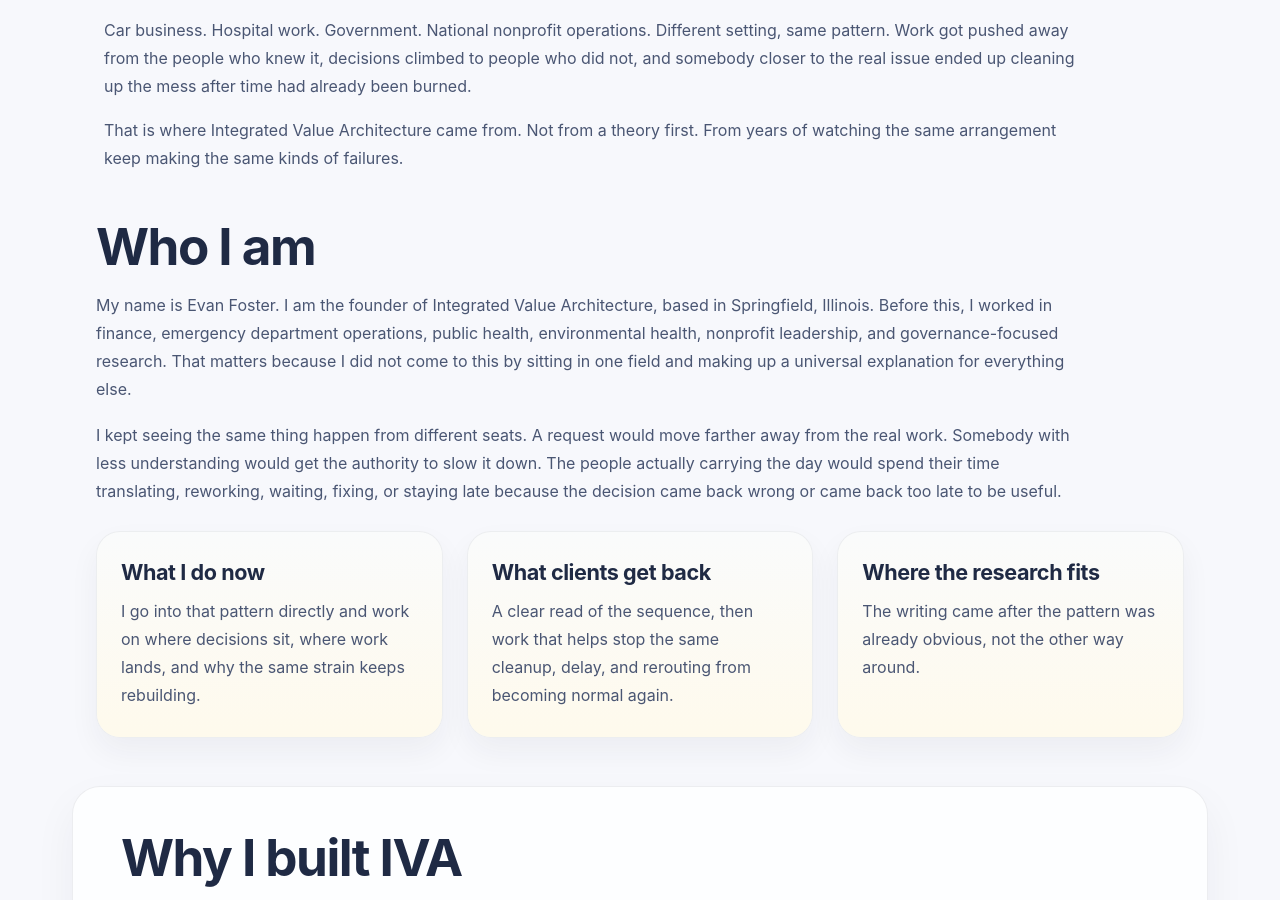
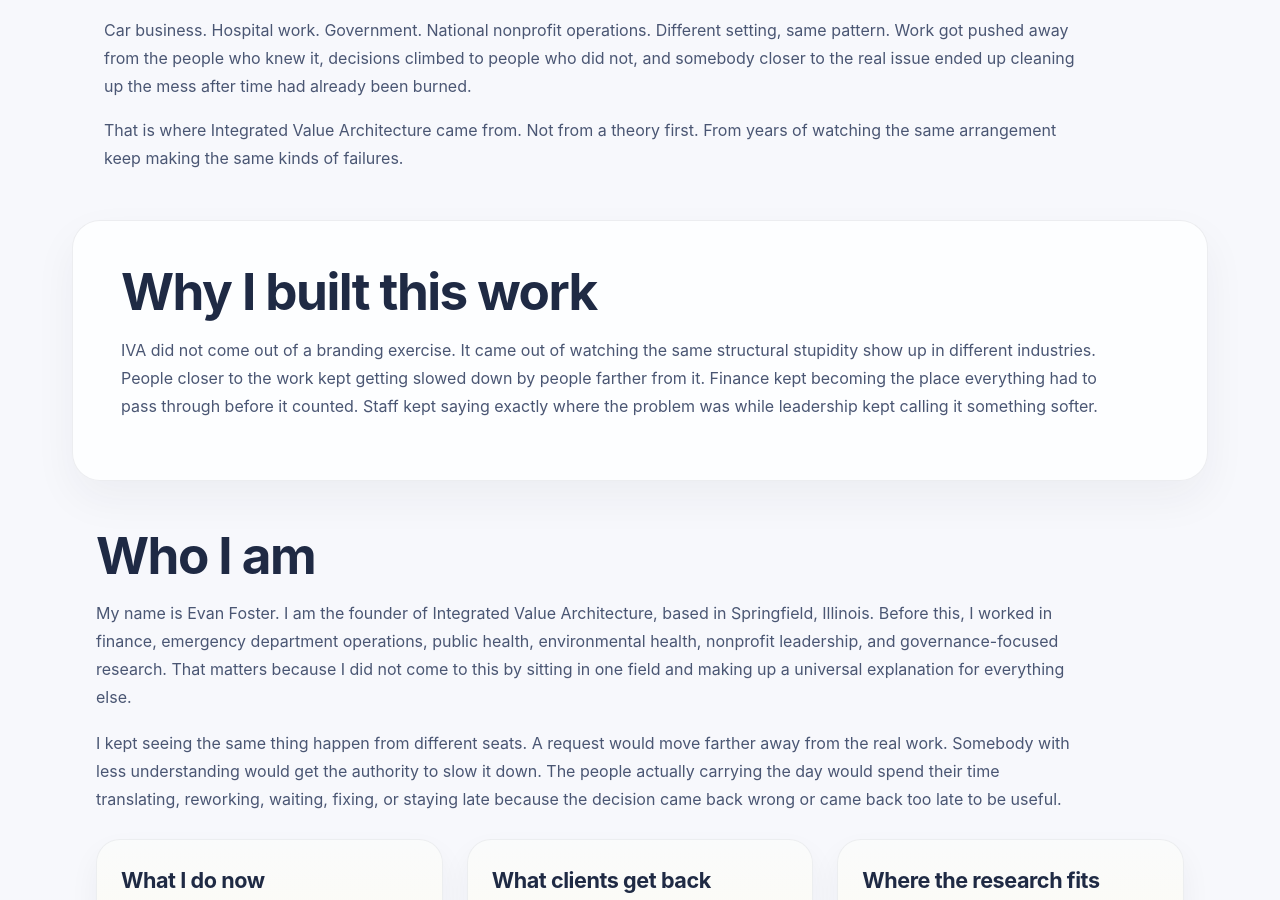
Before and after one commit to efost7873/integratedvaluearchitecture.com, a Jekyll site: the page built from about.html, in a window 1280 px wide and 900 px high, scrolled down 319 px. Built offline with Jekyll 4.4.1, drawn with Linux system fonts in a browser that asks for light colours.

Commit message:
Update about.html

```diff
--- a/about.html
+++ b/about.html
@@ -1,7 +1,7 @@
 ---
 layout: default
-title: About Evan Foster and Integrated Value Architecture | Springfield, Illinois
-description: Learn about Evan Foster, founder of Integrated Value Architecture in Springfield, Illinois, and why IVA was built to address the structural mess that keeps work stuck, delayed, and pushed into the wrong hands.
+title: About Evan Foster and Integrated Value Architecture | Approval Bottlenecks and Structural Redesign
+description: Learn about Evan Foster, founder of Integrated Value Architecture in Springfield, Illinois, and why IVA was built to fix approval bottlenecks, structural overload, and repeated rework.
 permalink: /about/
 schema_type: AboutPage
 ---
@@ -18,6 +18,17 @@ schema_type: AboutPage
     </p>
   </div>
 </section>
+
+<section class="section alt">
+  <div class="container narrow">
+    <h2>Why I built this work</h2>
+    <p>
+      IVA did not come out of a branding exercise. It came out of watching the same structural stupidity show up in different industries. People closer to the work kept getting slowed down by people farther from it. Finance kept becoming the place everything had to pass through before it counted. Staff kept saying exactly where the problem was while leadership kept calling it something softer.
+    </p>
+  </div>
+</section>
+
+
 
 <section class="section">
   <div class="container narrow">
```
